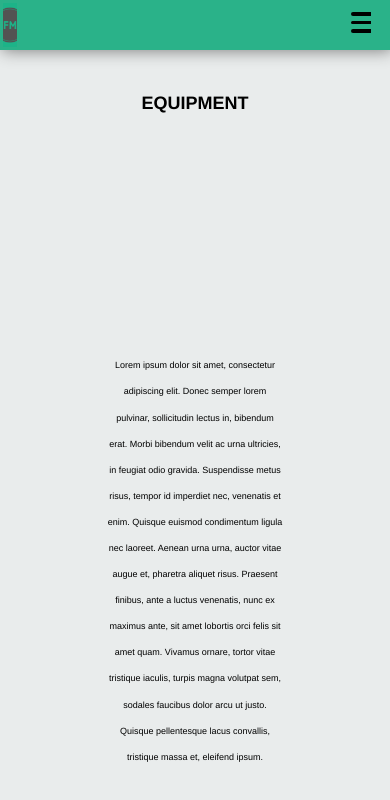
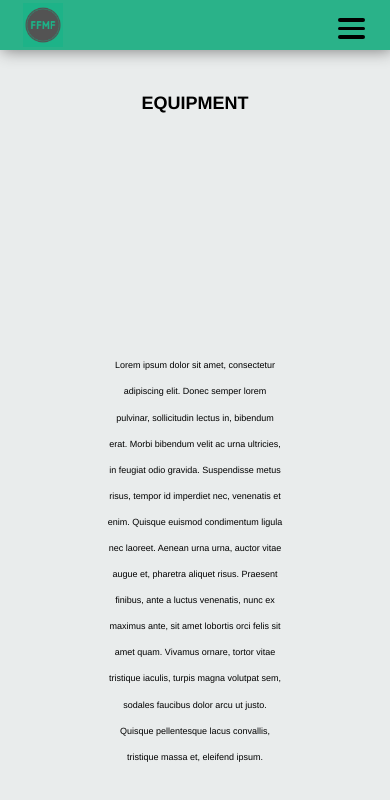
Before and after one commit to CharlieWillingale/food-blog-site, a Gatsby site: page /equipment in a window 390 px wide. Built offline with nearby package versions, Linux system fonts and the light colour scheme; Gatsby itself is replaced by a stand-in of ours.

Commit message:
Added responsive logo to header

```diff
--- a/package.json
+++ b/package.json
@@ -42,7 +42,7 @@
     "serve": "gatsby serve",
     "clean": "gatsby clean",
     "test": "echo \"Write tests! -> https://gatsby.dev/unit-testing\" && exit 1",
-    "deploy": "gatsby build --prefix-paths && gh-pages -d public -b master"
+    "deploy": "gatsby build --prefix-paths && gh-pages -d public -b prod"
   },
   "repository": {
     "type": "git",
--- a/src/components/GlobalLayout.css
+++ b/src/components/GlobalLayout.css
@@ -144,6 +144,7 @@ footer a {
 }
 
 @media only screen and (max-width: 650px) {
+
   .nav-ul {
     display: none;
   }
--- a/src/components/HeaderLayout.css
+++ b/src/components/HeaderLayout.css
@@ -6,9 +6,9 @@
 header {
   display: grid;
   justify-content: center;
-  grid-template-columns: 5% 20% minmax(20%,50%) minmax(auto,50%)  5%;
+  grid-template-columns: 5% 20% minmax(20%,50%) minmax(auto,50%) 5%;
   grid-template-areas:
-    ". search . nav .";
+    ". logo . nav .";
 
   margin-bottom: 10px;
 
@@ -27,14 +27,17 @@ nav > ul {
   display: flex;
   justify-content: space-evenly;
   padding-left: 0;
+  margin: 10% 0;
 }
+
 nav li {
   list-style: none;
 }
+
 .navLinks {
   color: var(--font-color);
   text-decoration: none;
-  font-size: 0.8rem;
+  font-size: 1.3rem;
   margin:0 3px
 }
 
@@ -42,24 +45,9 @@ li > a:hover {
   font-weight: bolder;
 }
 
+@media only screen and (max-width: 1300px) {
 
-/* #hidden {
-  display: none;
-} */
-
-/* @media only screen and (max-width: 768px) {
-
-  .nav-ul {
-    display: none;
+  header {
+    grid-template-columns: 5% 35% 1fr minmax(auto,50%)  5%;
   }
-
-  h1 {
-    font-size: 1.5rem;
-  }
-
-  #hidden{
-    display: flex;
-    flex-direction: column;
-    justify-content: space-around;
-  }
-} */
+}
--- a/src/components/header.js
+++ b/src/components/header.js
@@ -16,8 +16,8 @@ const MenuIcon = styled.button`
 
     border: none;
     position: relative;
-    top: 0.5rem;
-    left: 4rem;
+    top: 30%;
+    left: 80%;
     padding: auto;
 
     z-index: 10;
@@ -75,14 +75,15 @@ const Header = ({siteTitle}) => {
     <header>
         <StaticImage
         src="../images/FFMF-LOGO.png"
-        width={700}
+        height={150}
         placeholder="blurred"
         quality={95}
         formats={["AUTO", "WEBP", "AVIF"]}
         alt="FFMF-Logo"
         style={{
-            minWidth: `700`,
-            margin: `3px`
+            margin: `3px`,
+            gridArea: `logo`,
+            width:`30%`
         }}
       />
         <nav>
```
